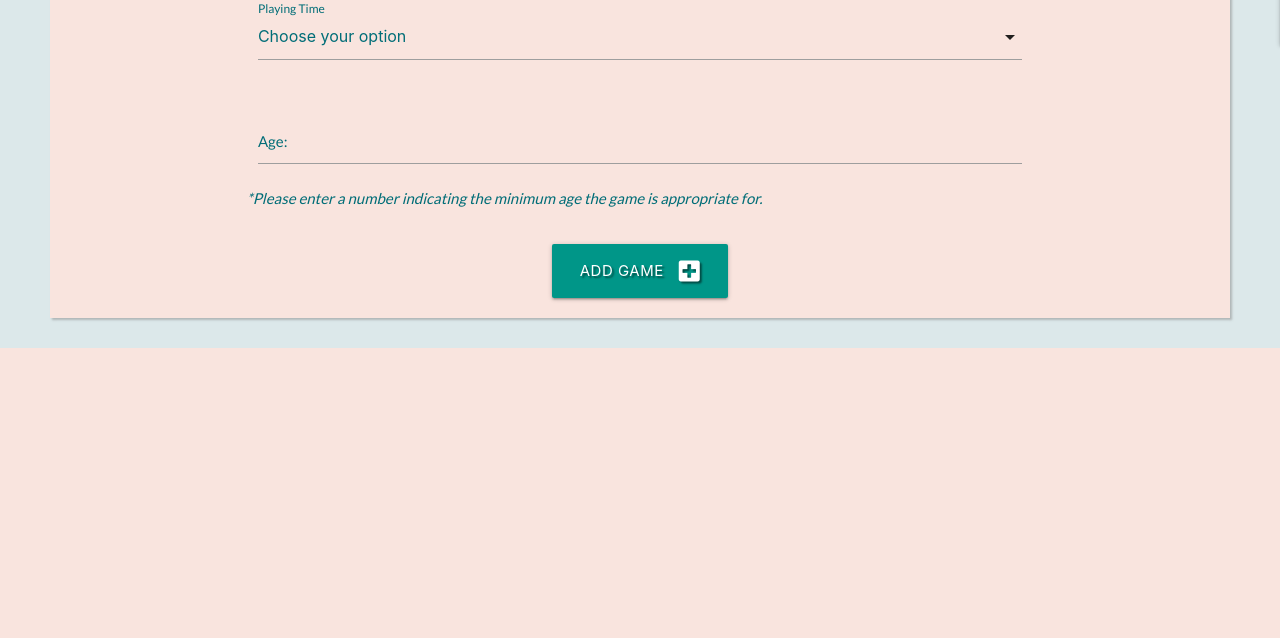
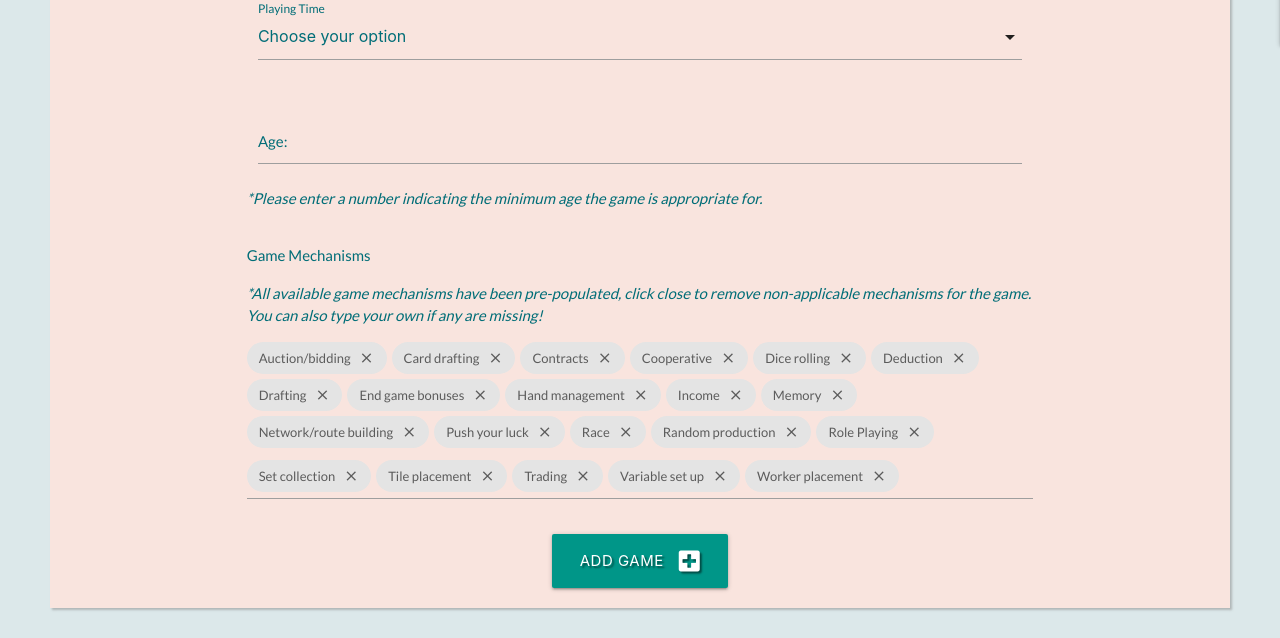
Before and after one commit to Vivioli87/meeple_finder, a Flask app: page /add_game in a window 1280 px wide. Shown: the part 815-1453 px from the top of the page. Before the commit the page ends 1163 px from the top, so only its background shows below. Run offline with Flask 2, Linux system fonts and the light colour scheme; some libraries are stand-ins or nearby versions.

Commit message:
added mech tags to add game form, updated registercode to include a blank collection and wishlist and redirect to new users profile

```diff
--- a/app.py
+++ b/app.py
@@ -36,6 +36,7 @@ def get_game_detail(game_id):
 @app.route("/add_game", methods=["GET", "POST"])
 def add_game():
     if request.method == "POST":
+        mechanisms = M.Chips
         game = {
             "name": request.form.get("name"),
             "description": request.form.get("description"),
@@ -46,7 +47,7 @@ def add_game():
             "max_player": request.form.get("max_player"),
             "age": request.form.get("age"),
             "playing_time": request.form.get("playing_time"),
-            "mechanisms": []
+            # "mechanisms": request.form.getlist("mechanisms")
             }
         mongo.db.games.insert_one(game)
         flash("Game Successfully Added")
@@ -68,12 +69,18 @@ def register():
 
         register = {
             "username": request.form.get("username").lower(),
-            "password": generate_password_hash(request.form.get("password"))
+            "password": generate_password_hash(request.form.get("password")),
+            "my_collection": [],
+            "my_wishlist": []
         }
         mongo.db.users.insert_one(register)
 
         session["user"] = request.form.get("username").lower()
         flash("Registration Successful")
+        return redirect(url_for(
+            "profile", username=session["user"]))
+
+
     return render_template("register.html")
 
 
--- a/static/js/script.js
+++ b/static/js/script.js
@@ -6,31 +6,5 @@ $(document).ready(function(){
     $('select').formSelect();
   /*tool tip helpers */
     $('.tooltipped').tooltip();
-  });
 
-  /* tags - need to change data if using */
-    $('.chips').chips();
-    $('.chips-initial').chips({
-      data: [{
-        tag: 'Apple',
-      }, {
-        tag: 'Microsoft',
-      }, {
-        tag: 'Google',
-      }],
-    });
-    $('.chips-placeholder').chips({
-      placeholder: 'Enter a tag',
-      secondaryPlaceholder: '+Tag',
-    });
-    $('.chips-autocomplete').chips({
-      autocompleteOptions: {
-        data: {
-          'Apple': null,
-          'Microsoft': null,
-          'Google': null
-        },
-        limit: Infinity,
-        minLength: 1
-      }
-    });
+});
--- /dev/null
+++ b/static/js/tags.js
@@ -0,0 +1,66 @@
+/* tags - for game mechanisms */
+$('.chips-initial').chips({
+    data: [{
+      tag: 'Auction/bidding ',
+    },
+    {
+      tag: 'Card drafting',
+    },
+    {
+      tag: 'Contracts',
+    },
+    {
+      tag: 'Cooperative',
+    },
+    {
+      tag: 'Dice rolling',
+    },
+    {
+      tag: 'Deduction',
+    },
+    {
+      tag: 'Drafting',
+    },
+    {
+      tag: 'End game bonuses',
+    },
+    {
+      tag: 'Hand management',
+    },
+    {
+      tag: 'Income',
+    },
+    {
+      tag: 'Memory',
+    },
+    {
+      tag: 'Network/route building',
+    },
+    {
+      tag: 'Push your luck',
+    },
+    {
+      tag: 'Race',
+    },
+    {
+      tag: 'Random production',
+    },
+    {
+      tag: 'Role Playing',
+    },
+    {
+      tag: 'Set collection',
+    },
+    {
+      tag: 'Tile placement',
+    },
+    {
+      tag: 'Trading',
+    },
+    {
+      tag: 'Variable set up',
+    },
+    {
+      tag: 'Worker placement',
+    }],
+  });
--- a/templates/add_game.html
+++ b/templates/add_game.html
@@ -33,7 +33,7 @@
                     <label for="publisher">Publisher:</label>
                 </div>
             </div>
-            <!-- type -->
+            <!-- board game type -->
             <div class="row">
                 <div class="input-field col s12">
                     <select id="type" name="type">
@@ -54,6 +54,7 @@
                       <option value="2">2</option>
                       <option value="3">3</option>
                       <option value="4">4</option>
+                      <option value="5">5</option>
                     </select>
                     <label for="min_player">Minimun Player(s)</label>
                 </div>
@@ -95,6 +96,15 @@
                 </div>
                 <p class="custom-teal-text"><em>*Please enter a number indicating the minimum age the game is appropriate for.</em></p>
             </div>
+            <!--mechanisms - tags -->
+            <div class="row custom-teal-text">
+                <h7>Game Mechanisms</h7>
+                <p><em>*All available game mechanisms have been pre-populated, click close to remove non-applicable mechanisms for the game. You can also type your own if any are missing!</em></p>
+
+                <div id="mechanisms" name="mechanisms" class="chips chips-initial">
+                </div>
+            </div>
+
             <!--submit button -->
             <div class="row">
                 <div class="col s12 center-align">
@@ -105,5 +115,8 @@
             </div>
         </form>
     </div>
+    {% block scripts %}
+    <script src="{{ url_for('static', filename='js/tags.js') }}"></script>
+    {% endblock %}
 
 {% endblock %}
--- a/templates/base.html
+++ b/templates/base.html
@@ -6,6 +6,7 @@
     <meta name="viewport" content="width=device-width, initial-scale=1.0">
     <link rel="stylesheet" href="https://cdnjs.cloudflare.com/ajax/libs/font-awesome/5.15.3/css/all.min.css"
     integrity="sha512-iBBXm8fW90+nuLcSKlbmrPcLa0OT92xO1BIsZ+ywDWZCvqsWgccV3gFoRBv0z+8dLJgyAHIhR35VZc2oM/gI1w==" crossorigin="anonymous" referrerpolicy="no-referrer" type="text/css" />
+    <link rel="stylesheet" href="https://fonts.googleapis.com/icon?family=Material+Icons">
     <link rel="stylesheet" href="https://cdnjs.cloudflare.com/ajax/libs/materialize/1.0.0/css/materialize.min.css" type="text/css">
     <link rel="stylesheet" href="{{ url_for('static', filename='css/style.css') }}" type="text/css">
     {% block styles %}
@@ -71,7 +72,7 @@
     <script src="https://code.jquery.com/jquery-3.6.0.min.js" integrity="sha256-/xUj+3OJU5yExlq6GSYGSHk7tPXikynS7ogEvDej/m4=" crossorigin="anonymous"></script>
     <script src="https://cdnjs.cloudflare.com/ajax/libs/materialize/1.0.0/js/materialize.min.js"></script>
     <script src="{{ url_for('static', filename='js/script.js') }}"></script>
-    {% block scripts%}
+    {% block scripts %}
     {% endblock %}
 </body>
 </html>
```
